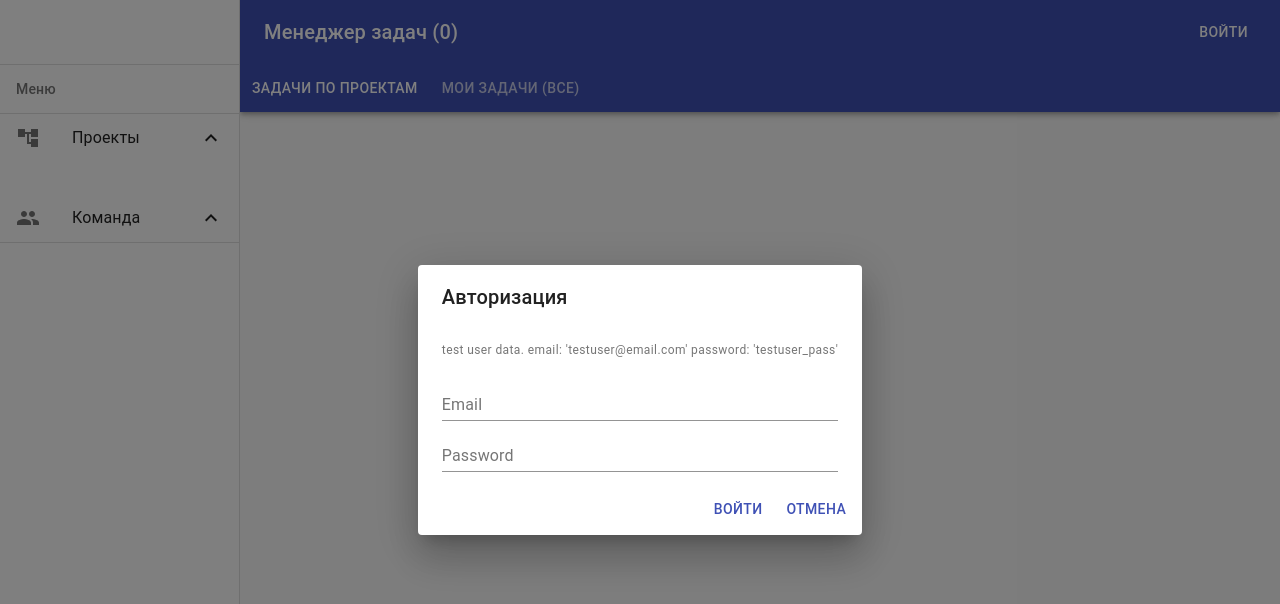
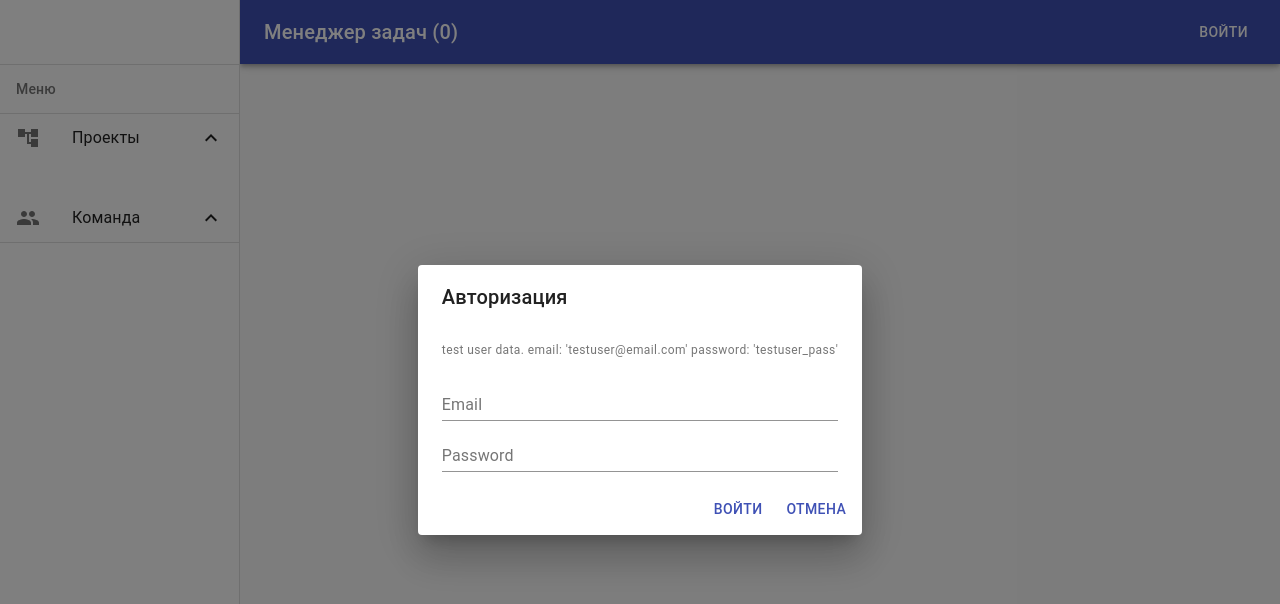
Before and after one commit to genekomarov/task-manager-mui-example, a React (Create React App) app: page /#/ in a window 1280 px wide. Shown: the top 604 px of the page. Built offline with nearby package versions, Linux system fonts and the light colour scheme.

Commit message:
Added tab display condition

```diff
--- a/src/components/AppTopBar/AppTopBar.tsx
+++ b/src/components/AppTopBar/AppTopBar.tsx
@@ -4,10 +4,11 @@ import AppBarMui from '@material-ui/core/AppBar'
 import IconButtonMui from '@material-ui/core/IconButton'
 import ToolbarMui from '@material-ui/core/Toolbar'
 import MenuIconMui from '@material-ui/icons/Menu'
-import AppBarContent from './AppBarContent/AppBarContent'
+import AppBarContent from "./AppBarContent/AppBarContent"
 import TabsPanel from './Tabs/Tabs'
 import HideOnScroll from '../common/HideOnScroll/HideOnScroll'
-
+import {AppStateType} from "../../redux/store"
+import {connect} from "react-redux"
 
 const drawerWidth = 240
 const useStyles = makeStyles((theme: Theme) =>
@@ -27,7 +28,7 @@ const useStyles = makeStyles((theme: Theme) =>
     }),
 )
 
-const AppTopBar: React.FC = () => {
+const AppTopBar: React.FC<MapStatePropsType> = (props) => {
 
     const classes = useStyles()
     const [mobileOpen, setMobileOpen] = React.useState(false)
@@ -55,10 +56,17 @@ const AppTopBar: React.FC = () => {
                 </ToolbarMui>
 
                 {/*Вкладки*/}
-                <TabsPanel/>
+                {props.isAuth && <TabsPanel/>}
             </AppBarMui>
         </HideOnScroll>
     )
 }
 
-export default AppTopBar
+type MapStatePropsType = ReturnType<typeof mapStateToProps>
+let mapStateToProps = (state: AppStateType) => {
+    return {
+        isAuth: state.auth.isAuth
+    }
+}
+
+export default connect(mapStateToProps)(AppTopBar)
```
